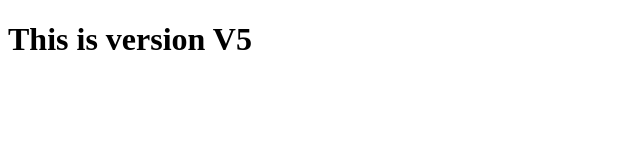
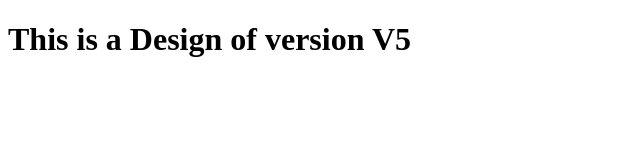
Before and after one commit to swet50/git, a plain HTML site: page index.html in a window 1280 px wide. Shown: the whole page, without its empty margins (0-640 px from the left). Drawn offline with Linux system fonts and the light colour scheme.

Commit message:
Changed H1

```diff
--- a/index.html
+++ b/index.html
@@ -3,9 +3,10 @@
   <head>
     <meta charset="UTF-8" />
     <meta name="viewport" content="width=device-width, initial-scale=1.0" />
+    <link rel="stylesheet" href="style.css" />
     <title>Document</title>
   </head>
   <body>
-    <h1>This is version V5</h1>
+    <h1>This is a Design of version V5</h1>
   </body>
 </html>
```
